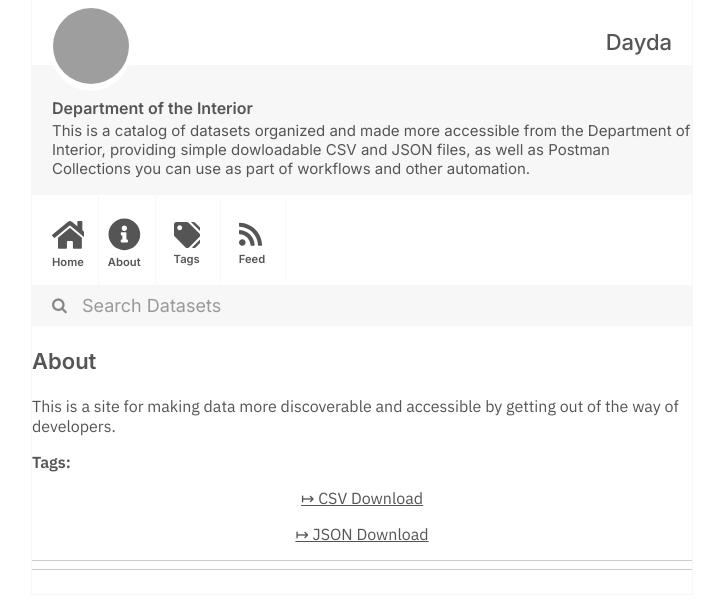
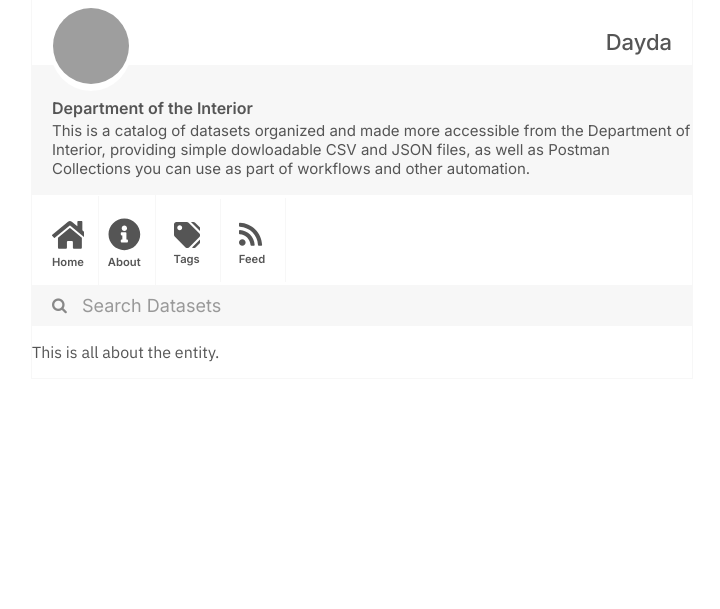
Before and after one commit to dayda-entities/department-of-the-interior, a Jekyll site: the page built from about.md, in a window 1280 px wide, cut to the strip 0-609 px from the top of the page. Shown: the whole strip, without its empty margins (278-998 px from the left). Built offline with Jekyll 4.4.1, drawn with Linux system fonts in a browser that asks for light colours; grey boxes are pictures that could not be loaded.

Commit message:
Publish Data

```diff
--- a/about.md
+++ b/about.md
@@ -1,8 +1,6 @@
 ---
-layout: post
+layout: default
 title: About
-permalink: /about/
-content-type: eg
 ---
 
-This is a site for making data more discoverable and accessible by getting out of the way of developers.
+{{ site.about }}
```
